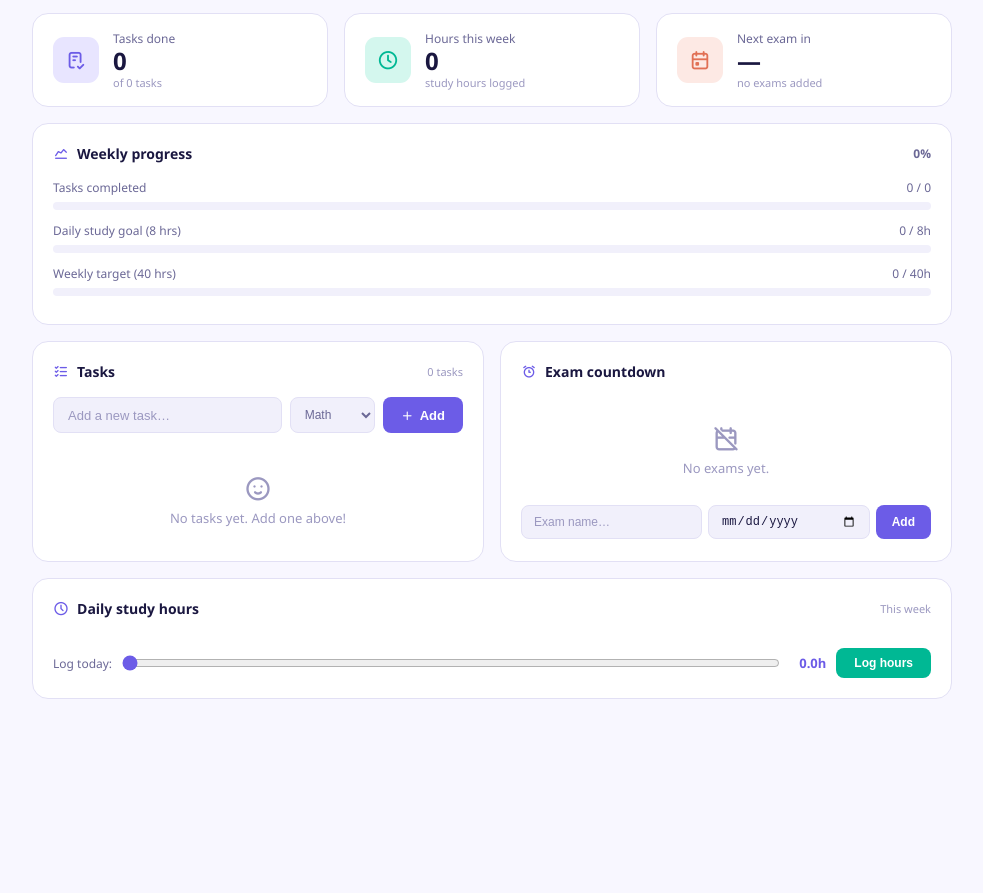
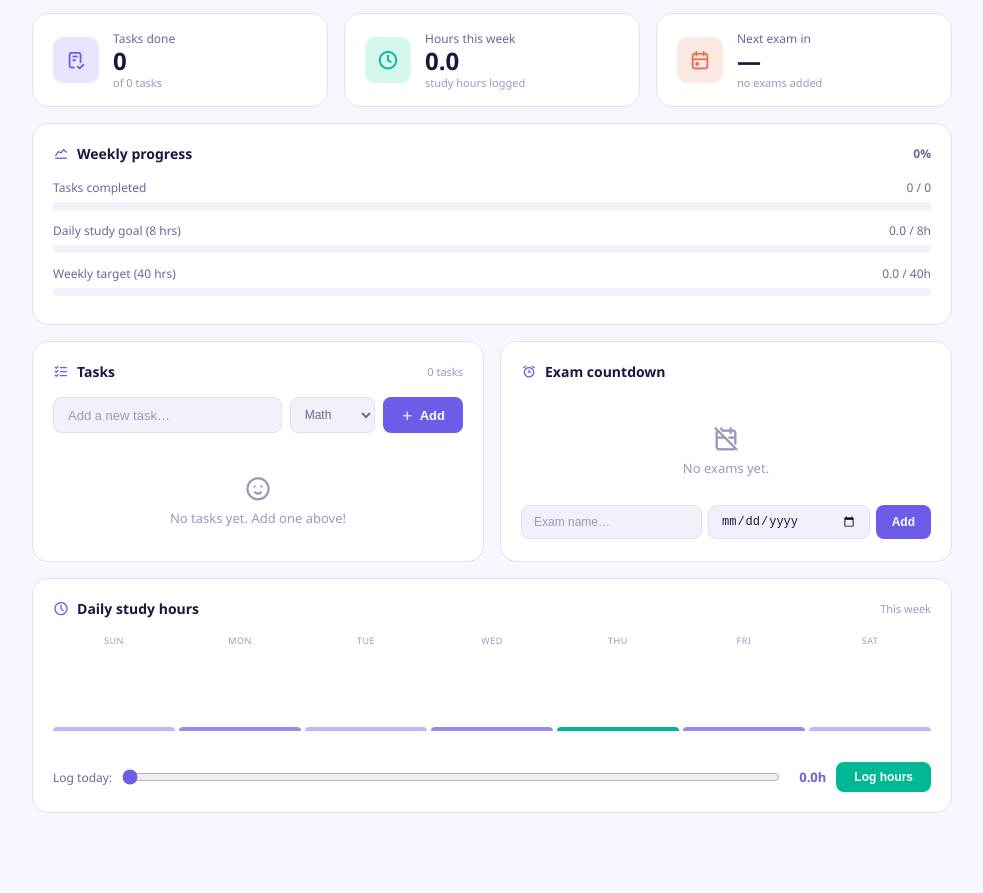
Before and after one commit to mansivadile25/studysync, a plain HTML site: page index.html in a window 1280 px wide. Shown: the part 85-978 px from the top of the page, without its empty margins (148-1131 px from the left). Before the commit the page ends 864 px from the top, so only its background shows below. Drawn offline with Linux system fonts and the light colour scheme.

Commit message:
Update index.html

```diff
--- a/index.html
+++ b/index.html
@@ -5,7 +5,7 @@
   <meta name="viewport" content="width=device-width, initial-scale=1.0" />
   <title>StudySync – Student Task & Study Planner</title>
   <meta name="description" content="A smart student planner with task management, exam countdown, daily study hour tracking, progress bars, and dark mode." />
-  <link rel="stylesheet" href="css/style.css" />
+  <link rel="stylesheet" href="style.css" />
   <link rel="stylesheet" href="https://cdn.jsdelivr.net/npm/@tabler/icons-webfont@latest/tabler-icons.min.css" />
 </head>
 <body>
@@ -168,6 +168,6 @@
 
   <div class="toast hidden" id="toast"></div>
 
-  <script src="js/app.js"></script>
+  <script src="app.js"></script>
 </body>
 </html>
```
